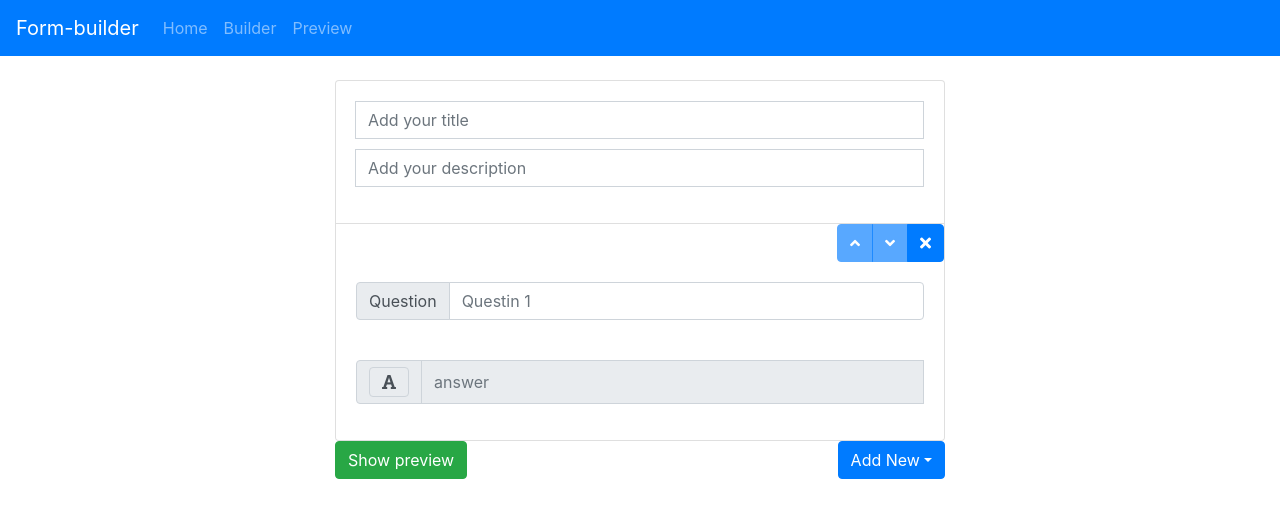
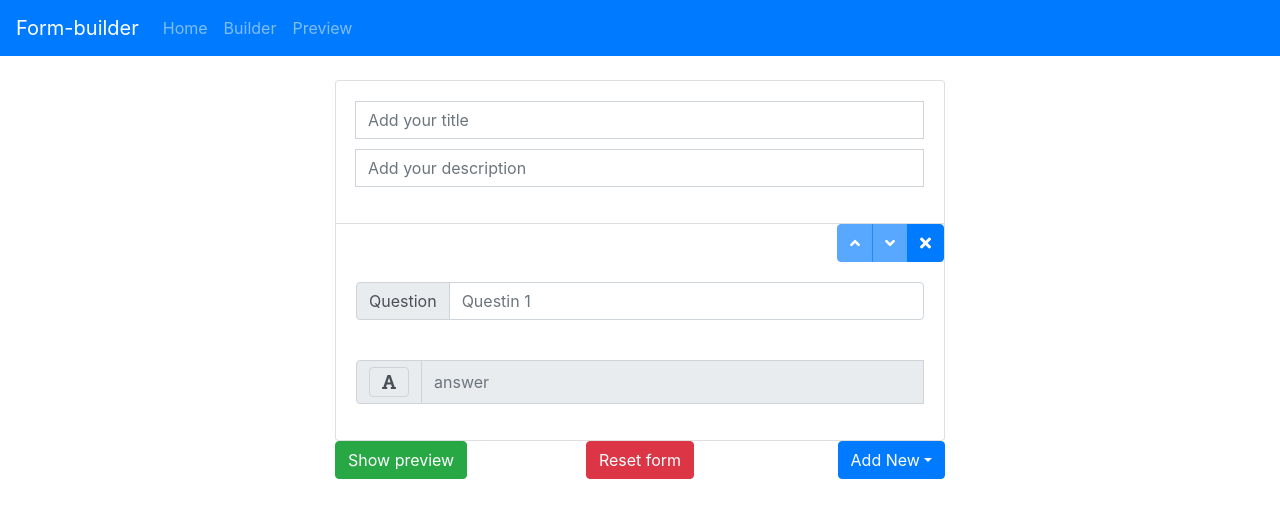
Before and after one commit to Andicstom/form-builder, a React (Create React App) app: page /builder in a window 1280 px wide. Shown: the top 518 px of the page. Built offline with nearby package versions, Linux system fonts and the light colour scheme.

Commit message:
Add go to builder button and some fixes

```diff
--- a/public/index.html
+++ b/public/index.html
@@ -29,7 +29,7 @@
       work correctly both with client-side routing and a non-root public URL.
       Learn how to configure a non-root public URL by running `npm run build`.
     -->
-    <title>React App</title>
+    <title>Form-Builder</title>
   </head>
   <body>
     <noscript>You need to enable JavaScript to run this app.</noscript>
--- a/src/App.js
+++ b/src/App.js
@@ -3,6 +3,7 @@ import Navbar from './components/Navbar/Navbar';
 import Home from './pages/Home/Home';
 import Builder from './pages/Builder/Builder';
 import Preview from './pages/Preview/Preview';
+import SimpleModal from './components/SimpleModal/SimpleModal';
 import _ from 'lodash';
 import uuid from 'uuid';
 import { BrowserRouter as Router, Route } from 'react-router-dom';
@@ -229,11 +230,55 @@ class App extends Component {
         this.setState({ formBlocks });
     };
 
+    resetFormData = () => {
+        let formBlocks = [
+            {
+                id: uuid.v4(),
+                type: 'text',
+                title: 'Questin 1',
+                content: {
+                    props: {},
+                    formBlockOptionItems: []
+                }
+            }
+        ];
+
+        this.setState({ formBlocks });
+    };
+
+    showResetFormModal = modalId => {
+
+    };
+
+    hideResetFormModal = modalId => {
+        // get modal
+        const modal = document.getElementById(modalId);
+
+        // change state like in hidden modal
+        modal.classList.remove('show');
+        modal.setAttribute('aria-hidden', 'true');
+        modal.setAttribute('style', 'display: none');
+
+        // get modal backdrop
+        const modalBackdrops = document.getElementsByClassName(
+            'modal-backdrop'
+        );
+
+        // remove opened modal backdrop
+        document.body.removeChild(modalBackdrops[0]);
+    };
+
     render() {
         return (
             <Router>
                 <div>
                     <Navbar />
+                    <SimpleModal
+                        id="resetFormModal"
+                        modalTitle="Are you sure?"
+                        modalText="Reset Form"
+                        positiveBtnText="Reset"
+                    />
                     <br />
                     <Route exact path="/" component={Home} />
                     <Route
@@ -260,7 +305,10 @@ class App extends Component {
                                 description={this.state.description}
                                 onMinNumberChange={this.onMinNumberChange}
                                 onMaxNumberChange={this.onMaxNumberChange}
-                                changeDynamicInputType={this.changeDynamicInputType}
+                                changeDynamicInputType={
+                                    this.changeDynamicInputType
+                                }
+                                resetFormData={this.resetFormData}
                             />
                         )}
                     />
--- /dev/null
+++ b/src/components/SimpleButton/SimpleButton.js
@@ -0,0 +1,22 @@
+import React from 'react';
+
+const SimpleButton = props => {
+    const className = props.className || 'btn btn-primary';
+    const title = props.title || 'Click here!';
+    const style = props.style || {};
+    const buttonProps = props.buttonProps || {};
+
+    return (
+        <button
+            type="button"
+            className={className}
+            style={style}
+            onClick={() => props.onClick("resetFormModal")}
+            {...buttonProps}
+        >
+            {title}
+        </button>
+    );
+};
+
+export default SimpleButton;
--- a/src/components/SimpleLinkButton/SimpleLinkButton.js
+++ b/src/components/SimpleLinkButton/SimpleLinkButton.js
@@ -5,9 +5,10 @@ const SimpleLinkButton = props => {
     const className = props.className || 'btn btn-primary';
     const title = props.title || 'Click here!';
     const toLink = props.toLink || '/';
+    const style = props.style || {};
 
     return (
-        <Link className={className} to={toLink}>
+        <Link className={className} style={style} to={toLink}>
             {title}
         </Link>
     );
--- /dev/null
+++ b/src/components/SimpleModal/SimpleModal.js
@@ -0,0 +1,50 @@
+import React from 'react';
+
+const SimpleModal = props => {
+    const modalTitle = props.modalTitle || 'Modal title';
+    const modalText = props.modalText || 'Modal text';
+    const positiveBtnText = props.positiveBtnText || 'Save changes';
+    const negativeBtnText = props.negativeBtnText || 'Close';
+    const modalId = props.id || 'exampleModal';
+
+    return (
+        <div className="modal" tabIndex="-1" role="dialog" id={modalId}>
+            <div className="modal-dialog" role="document">
+                <div className="modal-content">
+                    <div className="modal-header">
+                        <h5 className="modal-title">{modalTitle}</h5>
+                        <button
+                            type="button"
+                            className="close"
+                            data-dismiss="modal"
+                            aria-label="Close"
+                        >
+                            <span aria-hidden="true">&times;</span>
+                        </button>
+                    </div>
+                    <div className="modal-body">
+                        <p>{modalText}</p>
+                    </div>
+                    <div className="modal-footer">
+                        <button
+                            type="button"
+                            className="btn btn-secondary"
+                            data-dismiss="modal"
+                        >
+                            {negativeBtnText}
+                        </button>
+                        <button
+                            type="button"
+                            className="btn btn-primary"
+                            onClick={() => props.onClick()}
+                        >
+                            {positiveBtnText}
+                        </button>
+                    </div>
+                </div>
+            </div>
+        </div>
+    );
+};
+
+export default SimpleModal;
--- a/src/pages/Builder/Builder.js
+++ b/src/pages/Builder/Builder.js
@@ -2,6 +2,7 @@ import React, { Component } from 'react';
 import AddFormItem from '../../components/AddFormItem/AddFormItem';
 import FormBlockContainer from '../../components/FormBlockContainer/FormBlockContainer';
 import SimpleLinkButton from '../../components/SimpleLinkButton/SimpleLinkButton';
+import SimpleButton from '../../components/SimpleButton/SimpleButton';
 
 class Builder extends Component {
     constructor(props) {
@@ -34,12 +35,30 @@ class Builder extends Component {
                     onMaxNumberChange={this.props.onMaxNumberChange}
                     changeDynamicInputType={this.props.changeDynamicInputType}
                 />
-                <AddFormItem addFormBlock={this.props.addFormBlock} />
-                <SimpleLinkButton
-                    title="Show preview"
-                    className="btn btn-success"
-                    toLink="/preview"
-                />
+
+                <div className="container text-center p-0">
+                    <div className="row">
+                        <div className="col-sm">
+                            <SimpleLinkButton
+                                title="Show preview"
+                                className="btn btn-success float-left"
+                                toLink="/preview"
+                            />
+                        </div>
+                        <div className="col-sm">
+                            <SimpleButton
+                                title="Reset form"
+                                className="btn btn-danger"
+                                onClick={this.props.resetFormData}
+                            />
+                        </div>
+                        <div className="col-sm">
+                            <AddFormItem
+                                addFormBlock={this.props.addFormBlock}
+                            />
+                        </div>
+                    </div>
+                </div>
             </div>
         );
     }
--- a/src/pages/Preview/Preview.js
+++ b/src/pages/Preview/Preview.js
@@ -1,5 +1,6 @@
 import React, { Component } from 'react';
 import RenderForm from '../../components/RenderForm/RenderForm';
+import SimpleLinkButton from '../../components/SimpleLinkButton/SimpleLinkButton';
 
 class Preview extends Component {
     constructor(props) {
@@ -10,12 +11,19 @@ class Preview extends Component {
 
     render() {
         return (
-            <div className="card w-50 container">
-                <RenderForm
-                    formData={this.props.formData}
-                    onSubmit={this.props.onSubmit}
-                    title={this.props.title}
-                    description={this.props.description}
+            <div className="container w-50">
+                <div className="card">
+                    <RenderForm
+                        formData={this.props.formData}
+                        onSubmit={this.props.onSubmit}
+                        title={this.props.title}
+                        description={this.props.description}
+                    />
+                </div>
+                <SimpleLinkButton
+                    title="Show builder"
+                    className="btn btn-success float-left"
+                    toLink="/builder"
                 />
             </div>
         );
```
